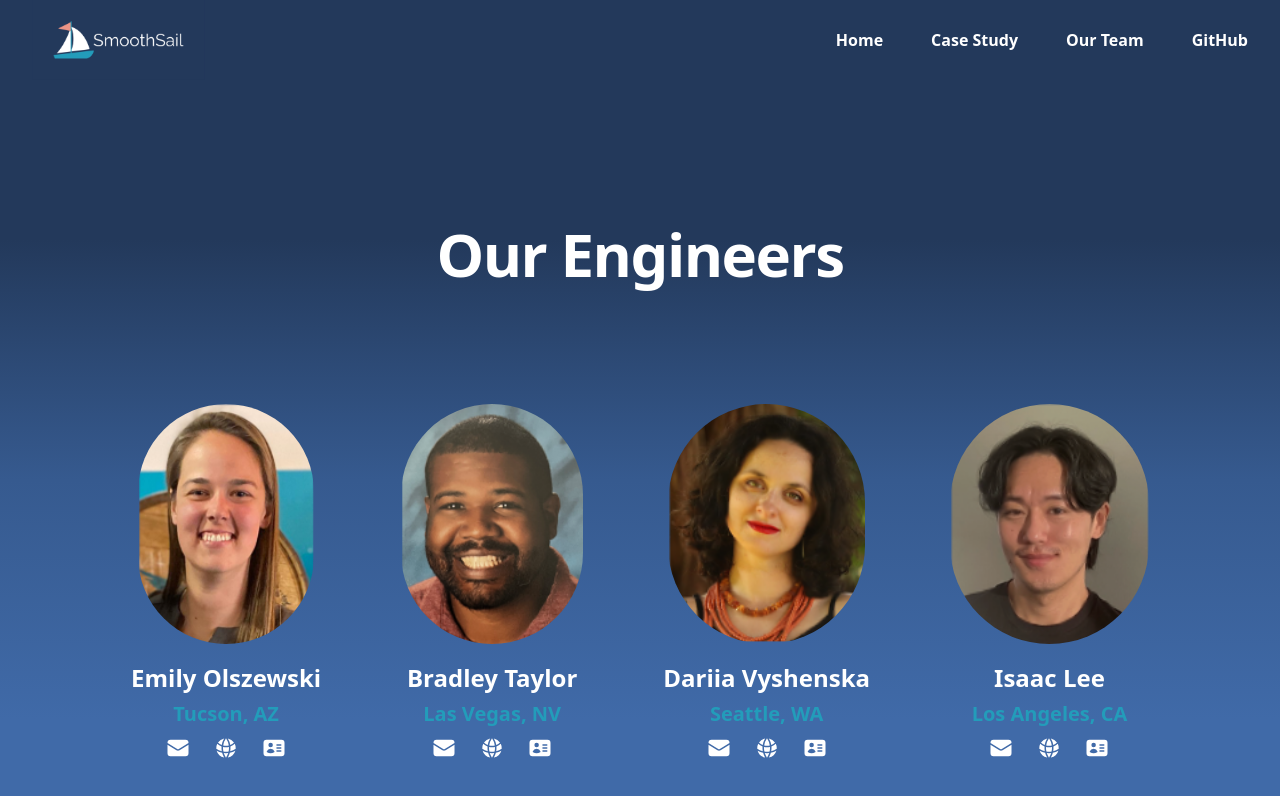
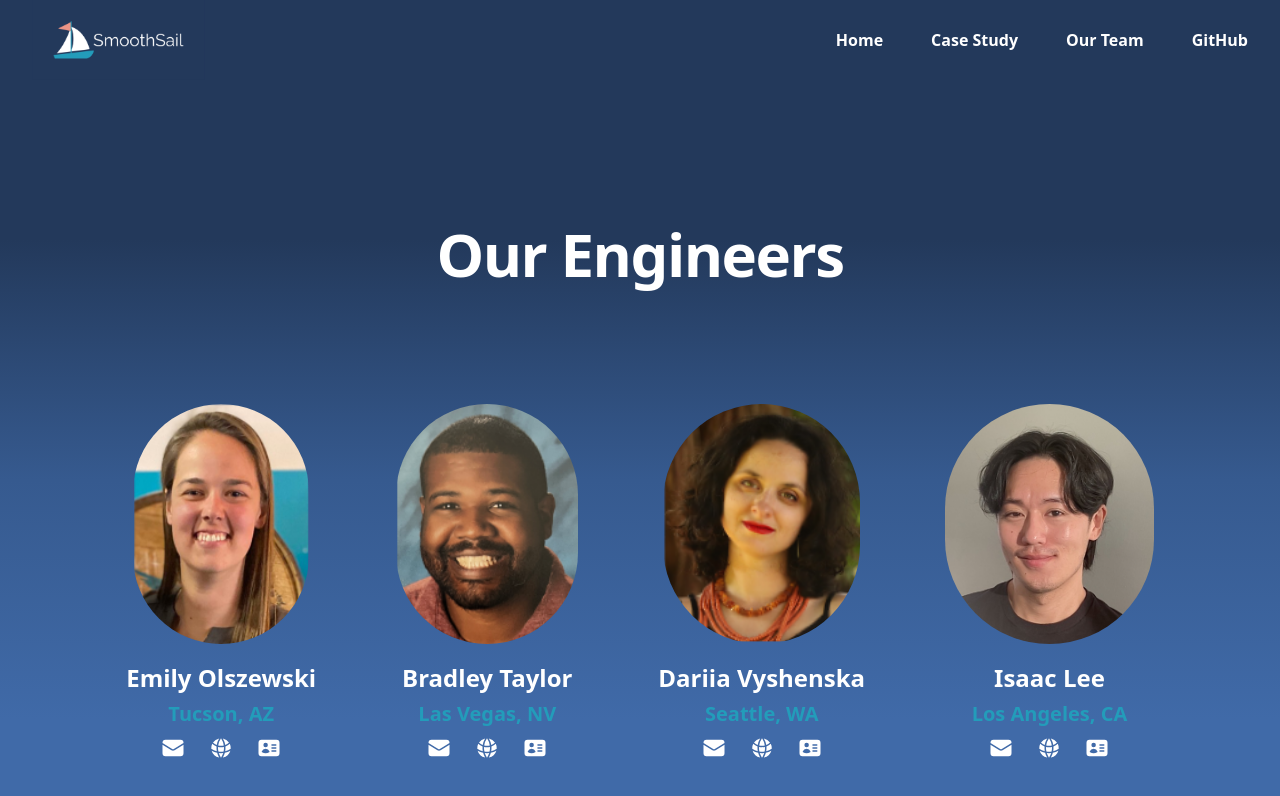
Before and after one commit to smooth-sail/smooth-sail.github.io, a React (Vite) app: page /#/team in a window 1280 px wide. Shown: the top 796 px of the page. Built offline with nearby package versions, Linux system fonts and the light colour scheme.

Commit message:
updated picture for isaac

```diff
--- a/src/components/team-page.jsx
+++ b/src/components/team-page.jsx
@@ -42,7 +42,7 @@ const people = [
   {
     name: "Isaac Lee",
     location: "Los Angeles, CA",
-    imageUrl: "images/isaac-lee.png",
+    imageUrl: "images/isaaclee.png",
     email: "lee.isaacy@gmail.com",
     site: "https://isaacylee.github.io",
     linkedin: "https://www.linkedin.com/in/isaac-lee-2132709a/",
--- a/src/components/team.jsx
+++ b/src/components/team.jsx
@@ -32,7 +32,7 @@ const people = [
   {
     name: "Isaac Lee",
     location: "Los Angeles, CA",
-    imageUrl: "images/isaac-lee.png",
+    imageUrl: "images/isaaclee.png",
     email: "lee.isaacy@gmail.com",
     site: "https://isaacylee.github.io",
     linkedin: "https://www.linkedin.com/in/isaac-lee-2132709a/",
```
Also changed, not shown: public/images/isaaclee.png (added).
